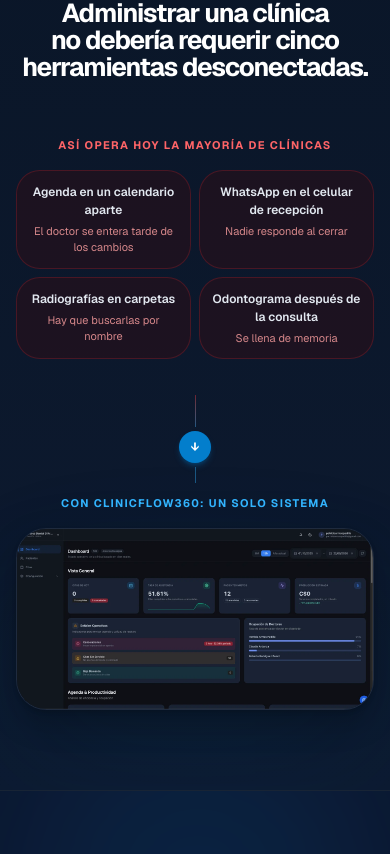
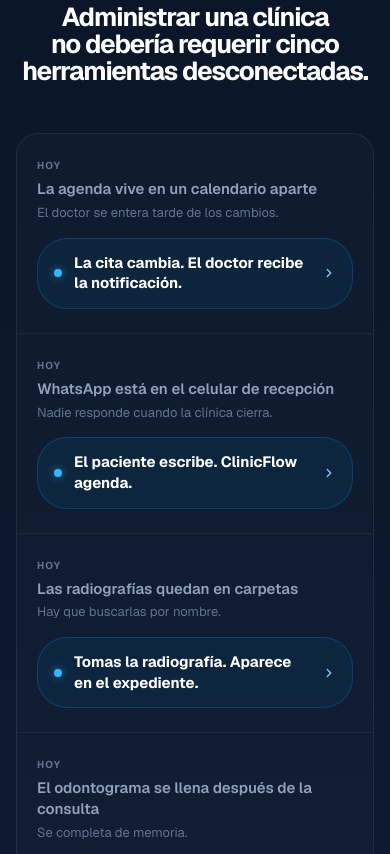
Before and after one commit to feduvernal142315141/clinicFlow360Landing, a Next.js app: page / in a window 390 px wide. Shown: the part 2990-3844 px from the top of the page. Built offline with nearby package versions, Linux system fonts and the light colour scheme; no server answers.

Commit message:
fix(landing): stable mobile app tabs and a calmer problem section
- Mobile app tabs: no numbers, fixed heights, phones cross-fade without reloading
- Problem section: quiet before/after rows linked to each feature, no red, no dashboard capture

```diff
--- a/src/components/landing/unified-platform/unified-platform.tsx
+++ b/src/components/landing/unified-platform/unified-platform.tsx
@@ -1,17 +1,17 @@
-import Image from "next/image"
 import { problemCopy } from "@/data/home"
 import { SectionReveal } from "../section-reveal"
 
+/** The problem, row by row: how each disconnected tool is resolved in ClinicFlow360. */
 export function UnifiedPlatform() {
   return (
     <section
       className="relative overflow-hidden border-b border-white/[0.06] px-4 py-20 sm:px-6 lg:py-28"
       style={{ background: "linear-gradient(180deg, #0a1628 0%, #0d1a30 100%)" }}
     >
-      <div className="mx-auto max-w-7xl">
+      <div className="mx-auto max-w-5xl">
         <SectionReveal>
-          <div className="mx-auto mb-14 max-w-3xl text-center lg:mb-16">
-            <p className="mb-2 text-[11px] font-bold uppercase tracking-[0.12em] text-brand-400 sm:text-xs">
+          <div className="mx-auto mb-12 max-w-3xl text-center lg:mb-16">
+            <p className="mb-3 text-[11px] font-bold uppercase tracking-[0.12em] text-brand-400 sm:text-xs">
               {problemCopy.eyebrow}
             </p>
             <h2 className="headline-section text-balance text-white text-[26px] sm:text-[34px] lg:text-[40px]">
@@ -20,51 +20,54 @@
           </div>
         </SectionReveal>
 
-        <div className="relative">
-          {/* BEFORE — disconnected tools */}
-          <SectionReveal>
-            <div className="mb-6 sm:mb-8">
-              <p className="mb-4 text-center text-[11px] font-bold uppercase tracking-[0.12em] text-red-400">
-                {problemCopy.beforeLabel}
-              </p>
-              <ul className="mx-auto grid max-w-4xl grid-cols-2 gap-2 sm:gap-3 md:grid-cols-4">
-                {problemCopy.pains.map((pain) => (
-                  <li key={pain.title} className="rounded-xl border border-red-500/20 bg-red-950/30 p-3 text-center sm:p-4">
-                    <p className="text-[12px] font-semibold text-slate-200 sm:text-[13px]">{pain.title}</p>
-                    <p className="mt-1 text-[11px] text-red-300/80 sm:text-[12px]">{pain.detail}</p>
-                  </li>
-                ))}
-              </ul>
+        <SectionReveal>
+          <div className="overflow-hidden rounded-3xl border border-white/[0.08] bg-white/[0.02]">
+            {/* Column headers — desktop */}
+            <div className="hidden grid-cols-[1fr_56px_1fr] border-b border-white/[0.06] px-8 py-4 text-[11px] font-bold uppercase tracking-[0.12em] md:grid">
+              <p className="text-slate-500">{problemCopy.beforeLabel}</p>
+              <span />
+              <p className="text-brand-300">{problemCopy.afterLabel}</p>
             </div>
-          </SectionReveal>
 
-          <div className="flex flex-col items-center gap-1 py-3 sm:py-4" aria-hidden="true">
-            <div className="h-8 w-px bg-gradient-to-b from-red-500/40 to-brand-400/40 sm:h-10" />
-            <div className="flex h-8 w-8 items-center justify-center rounded-full bg-brand-600 text-[12px] font-bold text-white shadow-md shadow-brand-600/30 sm:h-10 sm:w-10 sm:text-[14px]">
-              ↓
-            </div>
-            <div className="h-4 w-px bg-brand-400/40 sm:h-6" />
+            <ul>
+              {problemCopy.rows.map((row, index) => (
+                <li
+                  key={row.before}
+                  className={`grid gap-4 px-5 py-6 sm:px-8 md:grid-cols-[1fr_56px_1fr] md:items-center md:gap-0 ${
+                    index > 0 ? "border-t border-white/[0.06]" : ""
+                  }`}
+                >
+                  {/* Before — deliberately quiet */}
+                  <div>
+                    <p className="mb-1.5 text-[10px] font-bold uppercase tracking-[0.12em] text-slate-500 md:hidden">
+                      {problemCopy.beforeLabelShort}
+                    </p>
+                    <p className="text-[15px] font-semibold leading-snug text-slate-400">{row.before}</p>
+                    <p className="mt-1 text-[13px] leading-snug text-slate-500">{row.beforeDetail}</p>
+                  </div>
+
+                  <span aria-hidden="true" className="hidden justify-center text-slate-600 md:flex">
+                    <svg width="18" height="18" viewBox="0 0 16 16" fill="none">
+                      <path d="M3 8h10M9 4l4 4-4 4" stroke="currentColor" strokeWidth="1.5" strokeLinecap="round" strokeLinejoin="round" />
+                    </svg>
+                  </span>
+
+                  {/* After — the product answer */}
+                  <a
+                    href={row.href}
+                    className="group flex items-center gap-3 rounded-2xl border border-brand-500/25 bg-brand-500/[0.07] px-4 py-3.5 transition-colors hover:border-brand-400/50 hover:bg-brand-500/[0.12]"
+                  >
+                    <span className="h-2 w-2 shrink-0 rounded-full bg-brand-400 shadow-[0_0_8px_rgba(56,189,248,0.6)]" aria-hidden="true" />
+                    <span className="flex-1 text-[15px] font-bold leading-snug text-white">{row.after}</span>
+                    <svg width="14" height="14" viewBox="0 0 16 16" fill="none" className="shrink-0 text-brand-300 transition-transform group-hover:translate-x-0.5" aria-hidden="true">
+                      <path d="M6 4l4 4-4 4" stroke="currentColor" strokeWidth="1.5" strokeLinecap="round" strokeLinejoin="round" />
+                    </svg>
+                  </a>
+                </li>
+              ))}
+            </ul>
           </div>
-
-          {/* AFTER — one system */}
-          <SectionReveal>
-            <div>
-              <p className="mb-4 text-center text-[11px] font-bold uppercase tracking-[0.12em] text-brand-400">
-                {problemCopy.afterLabel}
-              </p>
-              <div className="mx-auto max-w-5xl overflow-hidden rounded-2xl shadow-tier-3 sm:rounded-3xl" style={{ border: "1px solid rgba(255,255,255,0.08)" }}>
-                <Image
-                  src="/landing/screenshots/dashboard-dark.webp"
-                  alt={problemCopy.screenshotAlt}
-                  width={1400}
-                  height={708}
-                  sizes="(min-width: 1024px) 1024px, 100vw"
-                  className="w-full"
-                />
-              </div>
-            </div>
-          </SectionReveal>
-        </div>
+        </SectionReveal>
       </div>
     </section>
   )
--- a/src/data/home.ts
+++ b/src/data/home.ts
@@ -48,16 +48,35 @@
 export const problemCopy = {
   eyebrow: "El problema",
   heading: "Administrar una clínica no debería requerir cinco herramientas desconectadas.",
-  beforeLabel: "Así opera hoy la mayoría de clínicas",
-  afterLabel: "Con ClinicFlow360: un solo sistema",
-  pains: [
-    { title: "Agenda en un calendario aparte", detail: "El doctor se entera tarde de los cambios" },
-    { title: "WhatsApp en el celular de recepción", detail: "Nadie responde al cerrar" },
-    { title: "Radiografías en carpetas", detail: "Hay que buscarlas por nombre" },
-    { title: "Odontograma después de la consulta", detail: "Se llena de memoria" },
+  beforeLabel: "Hoy, en la mayoría de clínicas",
+  beforeLabelShort: "Hoy",
+  afterLabel: "Con ClinicFlow360",
+  rows: [
+    {
+      before: "La agenda vive en un calendario aparte",
+      beforeDetail: "El doctor se entera tarde de los cambios.",
+      after: "La cita cambia. El doctor recibe la notificación.",
+      href: "#app-movil",
+    },
+    {
+      before: "WhatsApp está en el celular de recepción",
+      beforeDetail: "Nadie responde cuando la clínica cierra.",
+      after: "El paciente escribe. ClinicFlow agenda.",
+      href: "#recepcion-ia",
+    },
+    {
+      before: "Las radiografías quedan en carpetas",
+      beforeDetail: "Hay que buscarlas por nombre.",
+      after: "Tomas la radiografía. Aparece en el expediente.",
+      href: "#rx",
+    },
+    {
+      before: "El odontograma se llena después de la consulta",
+      beforeDetail: "Se completa de memoria.",
+      after: "Hablas. El odontograma cambia.",
+      href: "#voice",
+    },
   ],
-  screenshotAlt:
-    "Dashboard de ClinicFlow360 con la actividad de la clínica y la ocupación de doctores en una sola vista",
 } as const
 
 export const receptionistCopy = {
```
Also changed, not shown: src/components/landing/mobile-app/mobile-app.tsx (+32 -66 lines).
